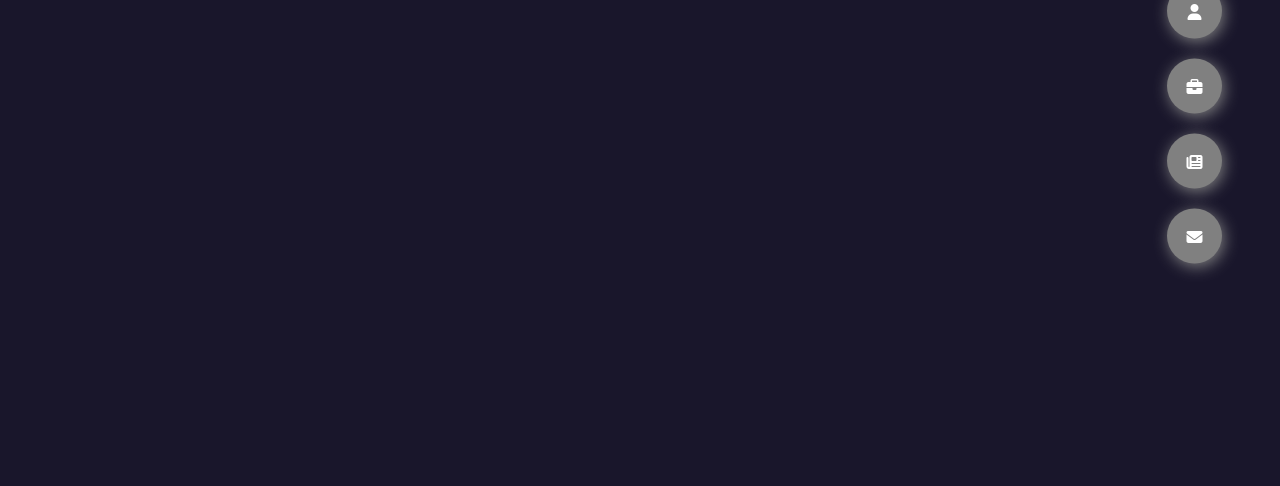
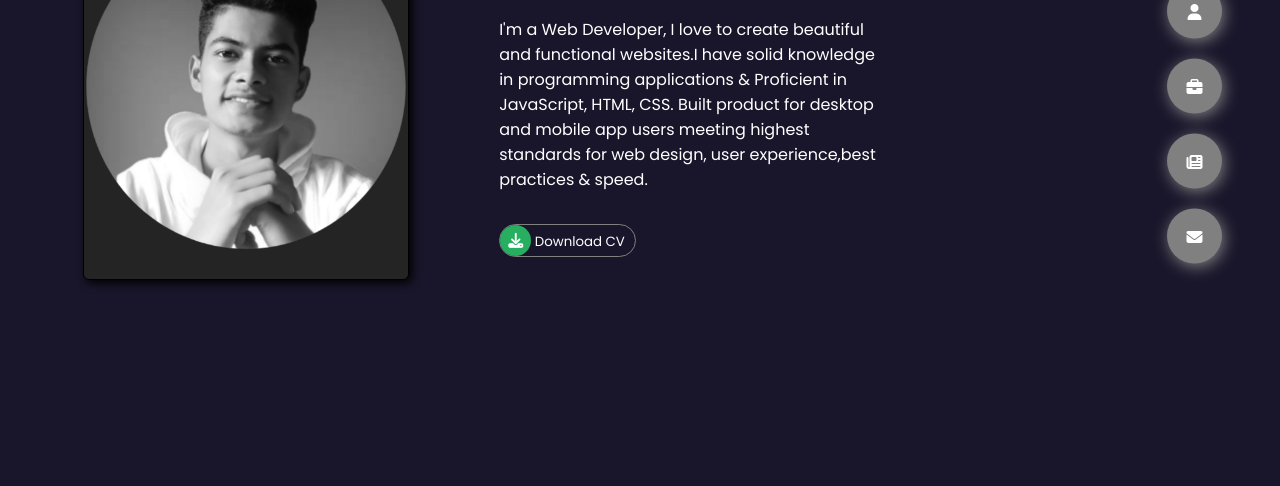
Before and after one commit to RajPakhurde/Portfolio-website, a plain HTML site: page index.html in a window 1280 px wide. Shown: the part 314-800 px from the top of the page. Drawn offline with Linux system fonts and the light colour scheme.

Commit message:
Added Home section

```diff
--- a/index.html
+++ b/index.html
@@ -13,7 +13,38 @@
     ></script>
   </head>
   <body class="main-content">
-    <header class="section sec1 home active" id="home"></header>
+    <header class="section sec1 home active" id="home">
+      <div class="allinfo">
+        <div class="photo">
+          <img
+            class="profilephoto"
+            src="profile photo.png"
+            alt="Profile Photo"
+            height="325px"
+          />
+        </div>
+        <div class="des-res">
+          <div class="description">
+            <h2 class="name ndr">
+              Hi, I'm <span class="fullname">Raj Ramesh Pakhurde.</span> A Web
+              Developer.
+            </h2>
+            <p class="shortdes ndr">
+              I'm a Web Developer, I love to create beautiful and functional
+              websites.I have solid knowledge in programming applications &
+              Proficient in JavaScript, HTML, CSS. Built product for desktop and
+              mobile app users meeting highest standards for web design, user
+              experience,best practices & speed.
+            </p>
+          </div>
+          <div class="resume ndr">
+            <button class="down-btn">
+              <i class="download-btn fa-solid fa-download"></i> Download CV
+            </button>
+          </div>
+        </div>
+      </div>
+    </header>
     <main>
       <section class="section sec2 about" id="about"></section>
       <section class="section sec3 protfolio" id="portfolio"></section>
--- a/script.js
+++ b/script.js
@@ -12,6 +12,10 @@ function pages() {
         ""
       );
       this.className += " active-btn";
+
+      let currentsec = document.querySelectorAll(".active");
+      currentsec[0].className = currentsec[0].className.replace("active", "");
+      sections[i].className += " active";
     });
   }
 }
--- a/style.css
+++ b/style.css
@@ -1,6 +1,8 @@
+@import url("https://fonts.googleapis.com/css2?family=Poppins:wght@400;700&display=swap");
 * {
   padding: 0;
   margin: 0;
+  font-family: "Poppins", sans-serif;
 }
 .main-content {
   background-color: #19162b;
@@ -33,3 +35,106 @@
   background-color: #27ae60;
   transition: all 0.4s ease-in-out;
 }
+
+/* <---------------------Section-------------------> */
+.section {
+  width: 100%;
+  height: 100%;
+  position: absolute;
+  transform: translateY(-100%);
+  display: flex;
+  justify-content: center;
+}
+.sec1 {
+}
+.sec2 {
+  background-color: yellow;
+}
+.sec3 {
+  background-color: blueviolet;
+}
+.sec4 {
+  background-color: greenyellow;
+}
+.sec5 {
+  background-color: orange;
+}
+.active {
+  display: block;
+  animation: position 1s ease-in-out;
+  animation-fill-mode: forwards;
+}
+
+@keyframes position {
+  form {
+    transform: translateY(-100%) scaleY(0);
+  }
+  to {
+    transform: translateY(0%) scaleY(1);
+  }
+}
+/* <-----------------profile photo------------------ > */
+.photo {
+  /* clip-path: circle(50% at 0 50%); */
+  /* background-color: #27ae60; */
+  height: 100vh;
+  width: 39vw;
+  display: flex;
+  align-items: center;
+}
+.profilephoto {
+  position: absolute;
+  left: 6.5%;
+  width: 25vw;
+  padding: 30px 2px;
+  border: 1px solid;
+  border-radius: 6px;
+  background-color: #282323;
+  box-shadow: 3px 3px 10px;
+  filter: grayscale(1);
+  transition: all 0.4s ease-in-out;
+}
+.profilephoto:hover {
+  filter: grayscale(0);
+  cursor: grab;
+}
+
+/* <--------------------Description---------------------> */
+
+.des-res {
+  color: white;
+  width: 30vw;
+}
+.allinfo {
+  display: flex;
+  align-items: center;
+}
+
+.ndr {
+  padding: 16px 0px;
+}
+.fullname {
+  color: #27ae60;
+}
+.down-btn {
+  color: white;
+  border-style: none;
+  border-radius: 17px;
+  background: transparent;
+  border: 1px solid gray;
+  padding-right: 10px;
+  width: fit-content;
+}
+
+.down-btn:hover {
+  cursor: pointer;
+  background-color: #27ae60;
+  transition: all 1s ease-in-out;
+}
+.download-btn {
+  color: white;
+  background-color: #27ae60;
+  font-size: 15px;
+  padding: 8px;
+  border-radius: 50%;
+}
```
Also changed, not shown: profile photo.png (added).
